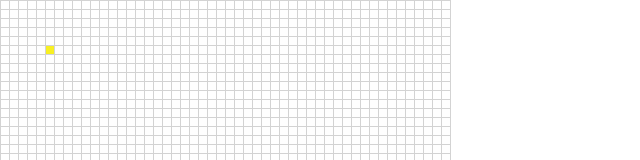
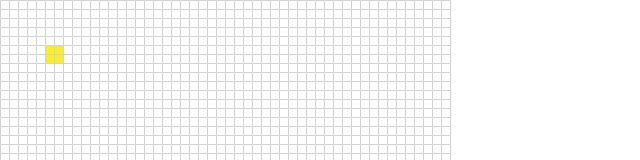
Before and after one commit to richie-south/hackaton-2016, a React (Create React App) app in the folder tableflapp/: page / in a window 1280 px wide. Shown: the top 160 px of the page, without its empty margins (0-640 px from the left). Built offline with nearby package versions, Linux system fonts and the light colour scheme.

Commit message:
Awesome table flap stuff

```diff
--- a/tableflapp/src/actions/actionCreators.js
+++ b/tableflapp/src/actions/actionCreators.js
@@ -12,8 +12,6 @@ export const turnGameOff = () => ({
   type: 'TURN_OFF_GAME',
 })
 
-export const movePlayerDown = (row, column) => ({
+export const movePlayerDown = () => ({
   type: 'MOVE_PLAYER_DOWN',
-  row,
-  column,
 })
--- a/tableflapp/src/components/mainTable/MainTable.js
+++ b/tableflapp/src/components/mainTable/MainTable.js
@@ -1,68 +1,30 @@
 import React, { Component } from 'react';
 import connect from '../../connect/connect'
-import store from '../../store'
-import * as actionsCreators from '../../actions/actionCreators'
+//import store from '../../store'
+//import * as actionsCreators from '../../actions/actionCreators'
 
 
 
 class MainTable extends Component {
-
-  constructor(props){
-    super(props);
-
-    this.state = {}
-    //let unsubscribe = store.subscribe(this.handleChange.bind(this))
-  }
-
-  handleChange(){
-
-    /*const rowNr = store.getState().currentPlayerPosition.row
-    const columnNr = store.getState().currentPlayerPosition.column
-
-    this.setState({
-      [`${rowNr}_${columnNr}`]: (<td key={`tdKey_${columnNr}`} className='player'></td>)
-    })*/
-  }
-
-  componentDidMount(){
-
-    /*this.props.table.map((row, rowNr) => {
-      const rows = row.map((column, columnNr) => {
-
-        if(rowNr === this.props.currentPlayerPosition.row && columnNr === this.props.currentPlayerPosition.column ){
-          return this.setState({ [`${rowNr}_${columnNr}`]:  (<td key={`tdKey_${columnNr}`} className='player'></td>)})
-        }
-
-        return this.setState({ [`${rowNr}_${columnNr}`]:  (<td key={`tdKey_${columnNr}`}></td>)})
-      })
-
-    });*/
-  }
-
-  componentDidUpdate(){
-    //console.log('componentDidUpdate', this.props.currentPlayerPosition)
-    //const rowNr = this.props.currentPlayerPosition.row
-    //const columnNr = this.props.currentPlayerPosition.column
-
-
-  }
 
   render() {
 
     return (
       <table>
       <tbody>
-
-
-
       {
         this.props.table.map((row, rowNr) => {
           const rows = row.map((column, columnNr) => {
 
-            if(rowNr === this.props.currentPlayerPosition.row && columnNr === this.props.currentPlayerPosition.column ){
-              //return this.setState({ [`${rowNr}_${columnNr}`]:  })
+            const isPlayer = this.props.currentPlayerPosition.find(pos => pos.row === rowNr && pos.column === columnNr)
+            if(isPlayer){
               return (<td key={`tdKey_${columnNr}`} className='player'></td>)
             }
+
+            /*if(rowNr === this.props.currentPlayerPosition.row && columnNr === this.props.currentPlayerPosition.column ){
+              //return this.setState({ [`${rowNr}_${columnNr}`]:  })
+
+            }*/
 
             //return this.setState({ [`${rowNr}_${columnNr}`]:  })
             return (<td key={`tdKey_${columnNr}`}></td>)
@@ -90,4 +52,21 @@ export default connect((state) => ({
 /*
 
 
+[
+  {
+    row: 5,
+    column: 5,
+  },
+
+  {
+    row: 6,
+    column: 5,
+  },
+
+  {
+    row: 5,
+    column: 6,
+  },
+
+]
 */
--- a/tableflapp/src/reducers/currentPlayerPosition.js
+++ b/tableflapp/src/reducers/currentPlayerPosition.js
@@ -4,11 +4,10 @@ const isGameOn = (state = [], action) => {
 
   switch(action.type){
   case 'MOVE_PLAYER_DOWN':
-
-    return {
-      row: state.row+1,
-      column: state.column,
-    }
+    return state.map((position) => ({
+      row: position.row+1,
+      column: position.column,
+    }))
   default:
     return state
   }
--- a/tableflapp/src/reducers/table.js
+++ b/tableflapp/src/reducers/table.js
@@ -1,6 +1,6 @@
 
-import store from '../store'
-import * as actionsCreators from '../actions/actionCreators'
+//import store from '../store'
+//import * as actionsCreators from '../actions/actionCreators'
 
 const table = (state = [], action) => {
   switch(action.type){
--- a/tableflapp/src/store.js
+++ b/tableflapp/src/store.js
@@ -1,10 +1,28 @@
 import { createStore } from 'redux'
 import rootReducer from './reducers/index'
 
-const currentPlayerPosition = {
-  row: 5,
-  column: 5,
-}
+const currentPlayerPosition = [
+  {
+    row: 5,
+    column: 5,
+  },
+
+  {
+    row: 6,
+    column: 5,
+  },
+
+  {
+    row: 5,
+    column: 6,
+  },
+
+  {
+    row: 6,
+    column: 6,
+  },
+
+]
 
 
 const table = () => {
```
